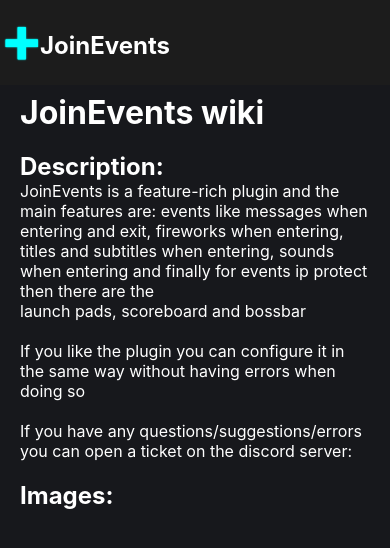
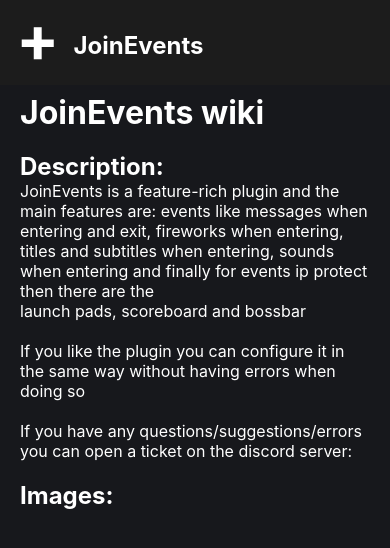
Before and after one commit to ThedogsitoYT/JoinEvents-wiki, a plain HTML site: page index.html in a window 390 px wide. Shown: the top 548 px of the page. Drawn offline with Linux system fonts and the light colour scheme.

Commit message:
Update style.css

```diff
--- a/style.css
+++ b/style.css
@@ -333,7 +333,7 @@
 
     .plus{
         margin-top: -0.5rem;
-        margin-left: -0.5rem;
+        margin-left: 0.5rem;
     }
 
     .name{
@@ -341,6 +341,6 @@
         display: inline-block;
         position: relative;
         cursor: default;
-        margin-left: -0.5rem;
+        margin-left: 0.6rem;
     }
 }
```
